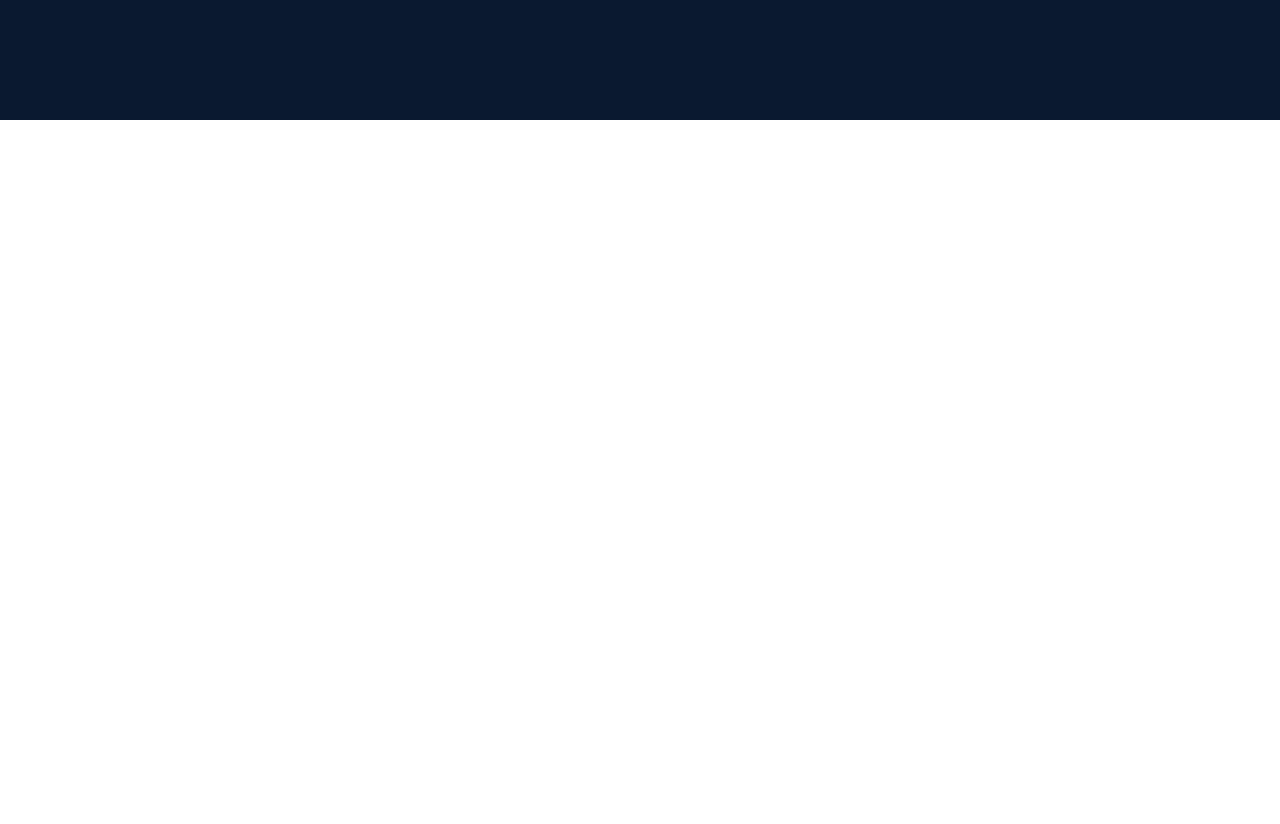
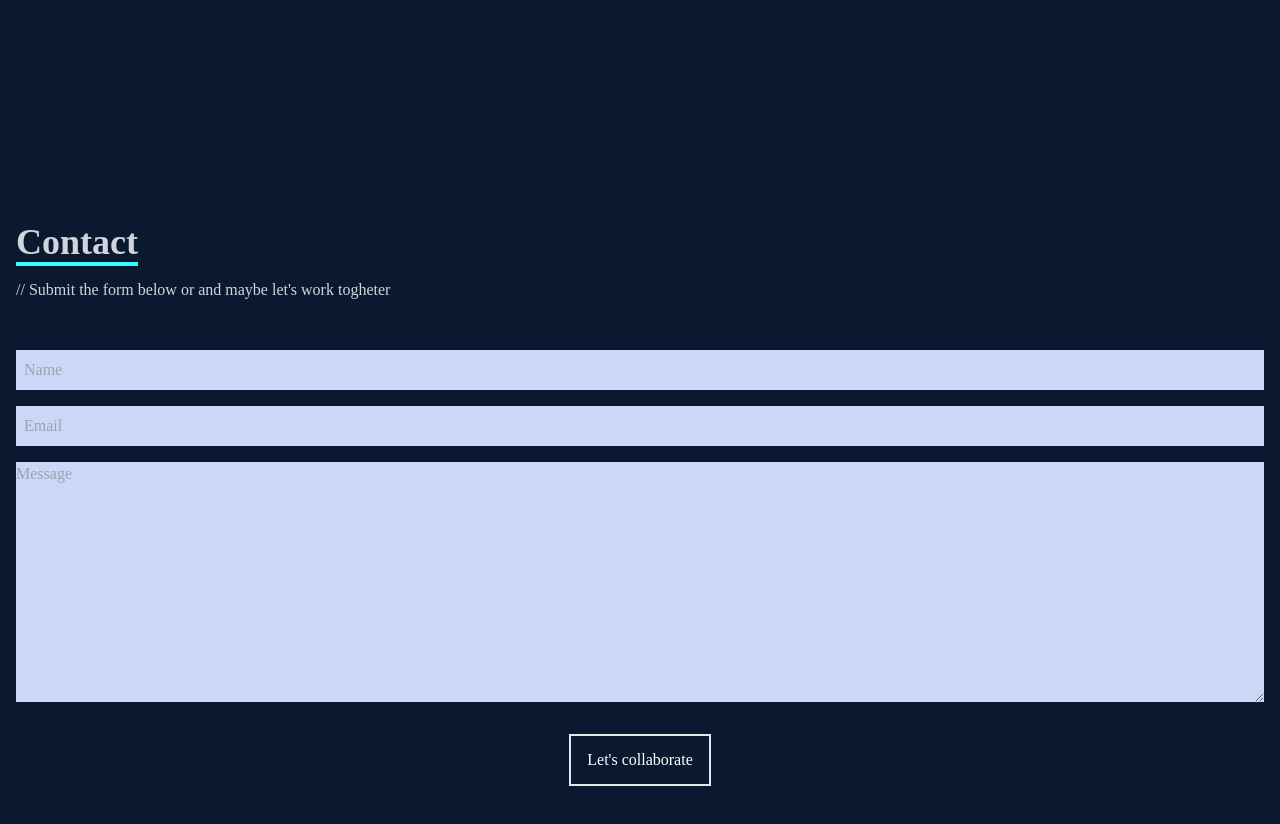
Before and after one commit to OmidCode/Portfolio, a React (Create React App) app: page / in a window 1280 px wide. Shown: the part 2760-3584 px from the top of the page. Before the commit the page ends 2880 px from the top, so only its background shows below. Built offline with nearby package versions, Linux system fonts and the light colour scheme.

Commit message:
contact component done

```diff
--- a/src/App.js
+++ b/src/App.js
@@ -3,6 +3,7 @@ import Home from './components/Home';
 import Navbar from './components/Navbar';
 import Skills from './components/Skills';
 import Work from './components/Work';
+import Contact from './components/contact';
 
 function App() {
   return (
@@ -12,6 +13,7 @@ function App() {
       <About />
       <Skills />
       <Work />
+      <Contact />
     </div>
   );
 }
--- /dev/null
+++ b/src/components/contact.jsx
@@ -0,0 +1,20 @@
+import React from 'react';
+
+function contact() {
+  return (
+    <div name="contact" className="w-full h-screen bg-[#0a192f] flex justify-center items-center p-4">
+      <form action="" className="flex flex-col max-w[600px] w-full">
+        <div className="pb-8">
+          <p className="text-4xl font-bold inline border-b-4 border-[#33FFFC] text-gray-300">Contact</p>
+          <p className="text-gray-300 py-4">// Submit the form below or and maybe let's work togheter</p>
+        </div>
+        <input className="bg-[#ccd6f6] p-2" type="text" placeholder="Name" name="name"></input>
+        <input className="my-4 p-2 bg-[#ccd6f6]" type="email" placeholder="Email" name="email"></input>
+        <textarea className="bg-[#ccd6f6]" name="message" rows="10" placeholder="Message"></textarea>
+        <button className="text-white border-2 hover:bg-[#33FFFC] hover:border-[#33FFFC] px-4 py-3 my-8 mx-auto flex items-center">Let's collaborate</button>
+      </form>
+    </div>
+  );
+}
+
+export default contact;
```
